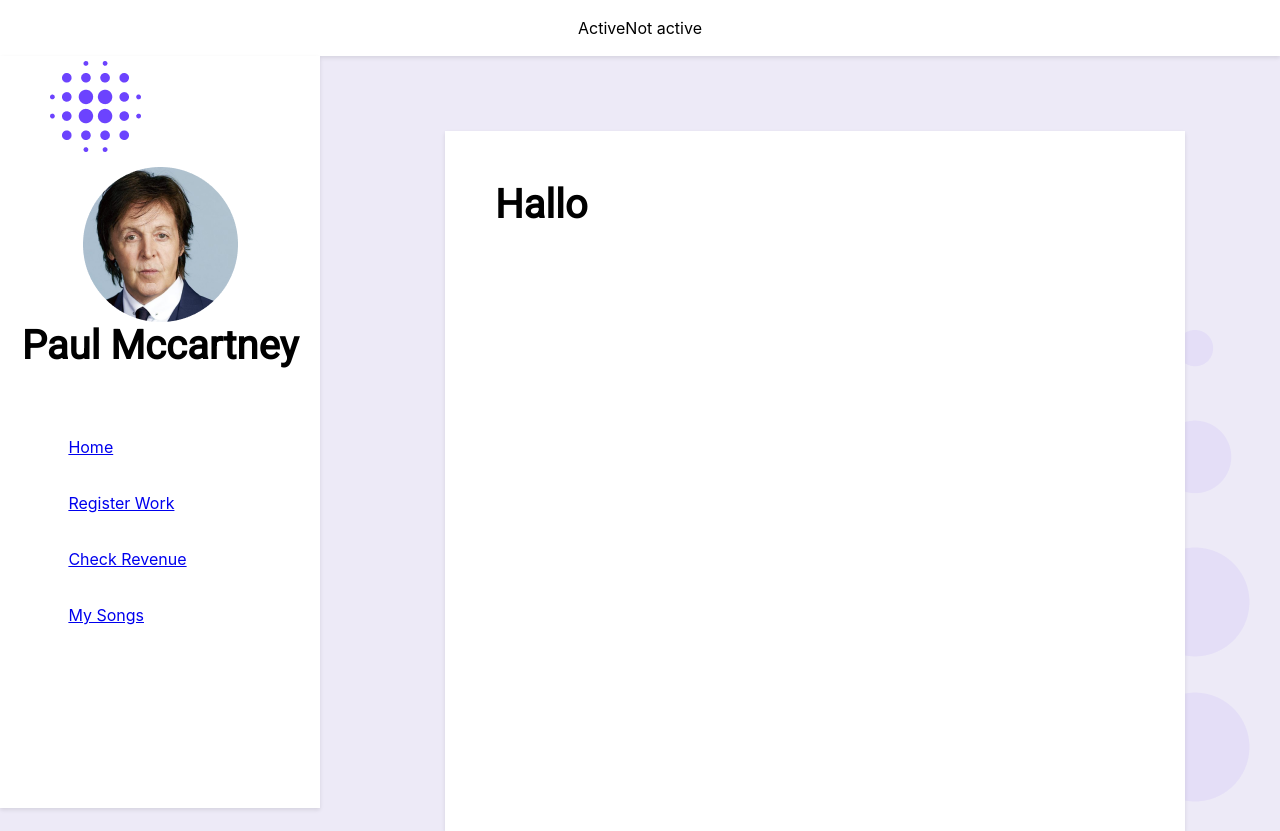
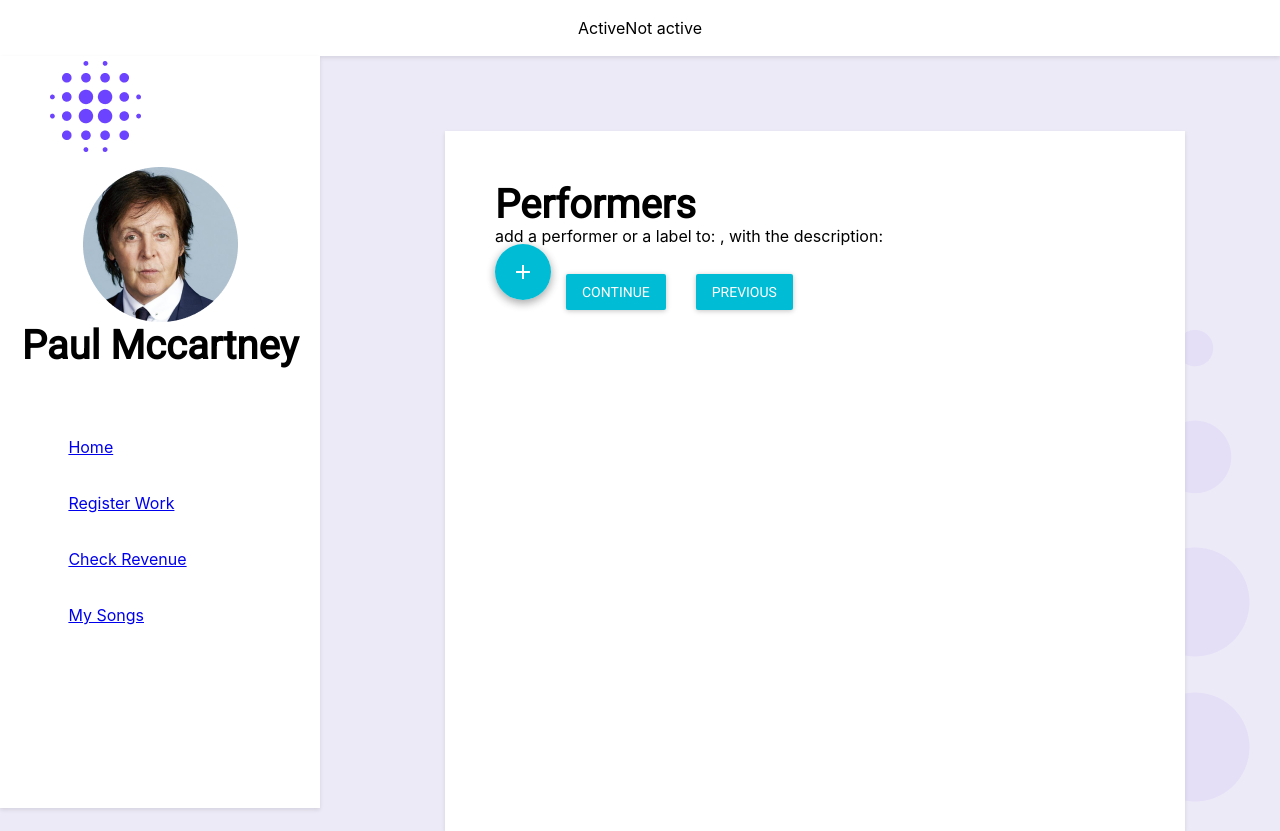
Before and after one commit to Techdemo/ReactApp, a React (Create React App) app: page /register-work in a window 1280 px wide. Both pictures are taken after a click on the button "CONTINUE". Built offline with nearby package versions, Linux system fonts and the light colour scheme.

Commit message:
added object model

```diff
--- a/src/App.css
+++ b/src/App.css
@@ -47,3 +47,19 @@ h2 {
   margin-top: 15px;
   width: 50vw;
 }
+.Paper {
+  padding: 10px;
+  box-shadow: 0px 2px 4px rgba(0, 0, 0, 0.1);
+  margin-top: 15px;
+  width: 50vw;
+  display: flex;
+  flex-direction: row;
+  justify-content: space-between;
+}
+
+select {
+  border: none;
+}
+select:active {
+  border: none;
+}
--- a/src/components/register-work/Register.js
+++ b/src/components/register-work/Register.js
@@ -1,6 +1,7 @@
 import React, { Component } from "react";
 import Choice from "./SongRoute/Choice";
 import Details from "./SongRoute/details";
+import PerformerListItem from "./SongRoute/Performer"
 
 export class Register extends Component {
   state = {
@@ -8,7 +9,11 @@ export class Register extends Component {
     Type: "",
     Title: "",
     Description: "",
-    Name: ""
+    Name: "",
+    open: false,
+    performerArray: [
+    ],
+    performerName: [],
     // Met index kun je ook met elkaar linken.
   };
 
@@ -33,10 +38,40 @@ export class Register extends Component {
     this.setState({ [input]: e.target.value });
   };
 
+  // open Fab icon dialog
+  handleClickOpen = () => {
+    const { open } = this.state;
+    this.setState({ open: true });
+  };
+
+  // closes fab dialog
+  handleClose = () => {
+    this.setState({ open: false });
+  };
+
+  handleCreatePerformer = () => {
+    const performerItem = {
+      performerItem: {
+       name: "",
+        role: "",
+       share: 0
+    }
+    };
+    const performer = this.state.performerArray;
+    performer.push(new Object(performerItem));
+    this.setState({ open: false });
+  };
+
+  handleChangePush = input => e => {
+    const performer = this.state.performerArray.name;
+    performer.push({ [input]: e.target.value });
+  };
+
+
   render() {
     const { step } = this.state;
-    const { Type, Title, Description, Name } = this.state;
-    const values = { Type, Title, Description, Name };
+    const { Type, Title, Description, Name, open, performerArray, performerName, performerItem } = this.state;
+    const values = { Type, Title, Description, Name, open, performerArray, performerName, performerItem };
 
     switch (step) {
       case 1:
@@ -51,13 +86,17 @@ export class Register extends Component {
         return (
           <Details
             nextStep={this.nextStep}
+            prevStep={this.prevStep}
             handleChange={this.handleChange}
             values={values}
-            open={this.open}
+            handleClickOpen={this.handleClickOpen}
+            handleClose={this.handleClose}
+            handleCreatePerformer={this.handleCreatePerformer}
+            handleChangePush={this.handleChangePush}
           />
         );
       case 3:
-        return <h1>Description</h1>;
+        return <h1>Case 3</h1>;
       case 4:
         return <h1>Details</h1>;
       case 5:
--- a/src/components/register-work/SongRoute/Performer.js
+++ b/src/components/register-work/SongRoute/Performer.js
@@ -6,31 +6,32 @@ import IconButton from '@material-ui/core/IconButton';
 import AddIcon from "material-ui/svg-icons/content/add";
 import DeleteIcon from 'material-ui/svg-icons/action/delete';
 import details from './details';
+import Button from "@material-ui/core/Button";
 
 class PerformerListItem extends React.Component {
-  state = {
-    name: "",
-    instrument: 'What was your role in this song?',
-    share: 0
-  }
-  handleChangeInstrument = instrument => event => {
-    this.setState ({
-      [instrument]: event.target.value
-    })
-  };
 
   render (){
-    const { Type, Title, Description, Name } = this.state;
-    const { values, handleChange } = this.props;
+    const {
+      values,
+      handleChange,
+      handleClickOpen,
+      handleClose,
+      handlePerformerAdd,
+      prevStep,
+      nextStep,
+      handleCreatePerformer,
+      performerName,
+      handleChangePush
+    } = this.props;
     return (
+      <div className="Paper">
+      <TextField
+        onChange={handleChange("performerArray.performerItem.name")}
+        floatingLabelText="name of performer"
+        hintText="enter name of performer"
+        defaultValue={values.performerArray.name}
+      />
 
-      <Paper className="performerCard">
-        <TextField
-          hintText="Insert name of performer"
-          floatingLabelText="insert name of perfomer"
-          onChange={handleChange("Name")}
-          defaultValue={values.Name}
-        />
       <select>
         <option value="">Insert your role</option>
         <option value="arranger">Arranger</option>
@@ -40,13 +41,10 @@ class PerformerListItem extends React.Component {
       </select>
       <TextField
         hintText="insert your share in percentages"
-          floatingLabelText="in what percentage do you share the composition"
+        floatingLabelText="share of rights"
         type="number"
       />
-        <IconButton aria-label="delete">
-          <DeleteIcon />
-        </IconButton>
-      </Paper>
+    </div>
     )
   }
 }
--- a/src/components/register-work/SongRoute/details.js
+++ b/src/components/register-work/SongRoute/details.js
@@ -1,7 +1,16 @@
 import React, { Component } from "react";
 import MuiThemeProvider from "material-ui/styles/MuiThemeProvider";
+import RaisedButton from "material-ui/RaisedButton";
+import Fab from "material-ui/FloatingActionButton";
+import AddIcon from "material-ui/svg-icons/content/add";
+import Dialog from "material-ui/Dialog";
+import DialogTitle from "@material-ui/core/DialogTitle";
+import DialogActions from "@material-ui/core/DialogActions";
+import DialogContent from "@material-ui/core/DialogContent";
+import DialogContentText from "@material-ui/core/DialogContentText";
+import Button from "@material-ui/core/Button";
 import TextField from "material-ui/TextField";
-import RaisedButton from "material-ui/RaisedButton";
+import PerformerListItem from './Performer'
 
 export class Details extends Component {
   continue = e => {
@@ -10,11 +19,94 @@ export class Details extends Component {
   };
 
   render() {
-    const { values, handleChange } = this.props;
+    const {
+      values,
+      handleChange,
+      handleClickOpen,
+      handleClose,
+      handlePerformerAdd,
+      prevStep,
+      nextStep,
+      handleCreatePerformer,
+      handleChangePush
+    } = this.props;
+
+
+
     return (
-      <h2>Hallo</h2>
+      <MuiThemeProvider>
+        <React.Fragment>
+          <h2>Performers</h2>
+          <p>add a performer or a label to: <b>{values.Title}</b>, with the description: <b>{values.Description}</b></p>
+          <Fab
+            className="Fab"
+            defaultValue={values.open}
+            onClick={handleClickOpen}>
+            <AddIcon />
+          </Fab>
+          <Dialog open={values.open}>
+            <DialogTitle>{"What would you like to add?"} </DialogTitle>
+            <DialogContent>
+              <DialogContentText id="alert-dialog-description">
+                You can choose between adding a performer, a record label or a
+                publisher.
+              </DialogContentText>
+            </DialogContent>
+            <DialogActions>
+              <Button color="primary" onClick={handleCreatePerformer} >
+                Performer
+              </Button>
+              <Button color="primary">
+                Record label
+              </Button>
+              <Button color="primary">
+                publisher
+              </Button>
+              <Button onClick={handleClose} color="primary">
+                Cancel
+              </Button>
+            </DialogActions>
+          </Dialog>
+
+          {values.performerArray.map((performer, index) => {
+            return <PerformerListItem
+            key={index}
+            nextStep={nextStep}
+            prevStep={prevStep}
+            handleChange={handleChange}
+            values={values}
+            handleClickOpen={handleClickOpen}
+            handleClose={handleClose}
+            handleCreatePerformer={handleCreatePerformer}
+            handleChangePush={handleChangePush}>
+            </PerformerListItem>;
+          })}
+
+        <RaisedButton
+          label="continue"
+          primary={true}
+          style={styles.button}
+          onClick={nextStep}
+          />
+        <RaisedButton
+          label="previous"
+          primary={true}
+          style={styles.button}
+          onClick={prevStep}
+          />
+
+        </React.Fragment>
+      </MuiThemeProvider>
     );
   }
 }
 
+const styles = {
+  button: {
+    margin: 15
+  }
+};
+
+
+
 export default Details;
```
Lines whose indentation alone changed are shown as unchanged.
